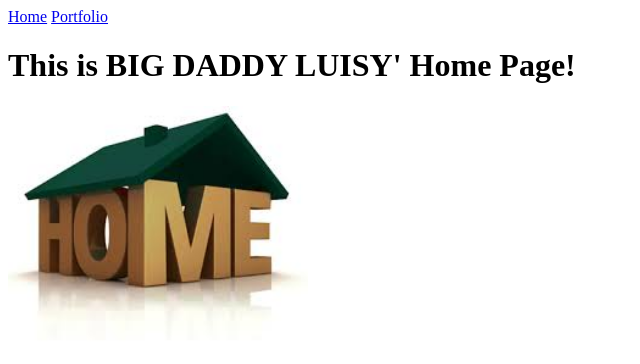
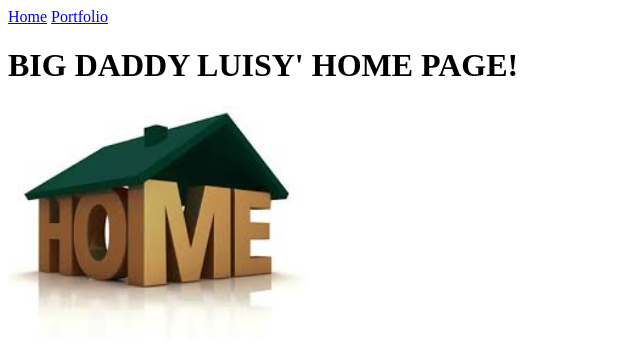
Before and after one commit to LPonce545/LPonce545.github.io, a plain HTML site: page my_website/index.html in a window 1280 px wide. Shown: the whole page, without its empty margins (0-640 px from the left). Drawn offline with Linux system fonts and the light colour scheme.

Commit message:
Changed the heading

```diff
--- a/my_website/index.html
+++ b/my_website/index.html
@@ -7,7 +7,7 @@
   <body>
     <a href="index.html">Home</a>
     <a href="portfolio.html">Portfolio</a>
-    <h1>This is BIG DADDY LUISY' Home Page!</h1>
+    <h1>BIG DADDY LUISY' HOME PAGE!</h1>
     <img src="images/home.jpg" height="250">
   </body>
 </html>
```
